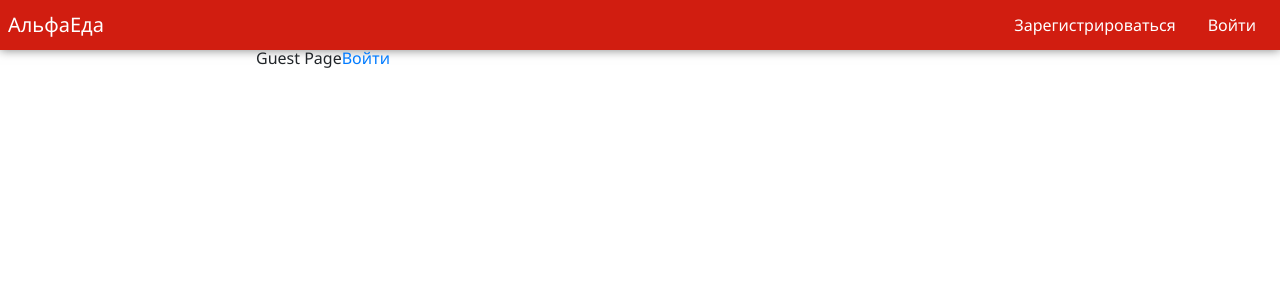
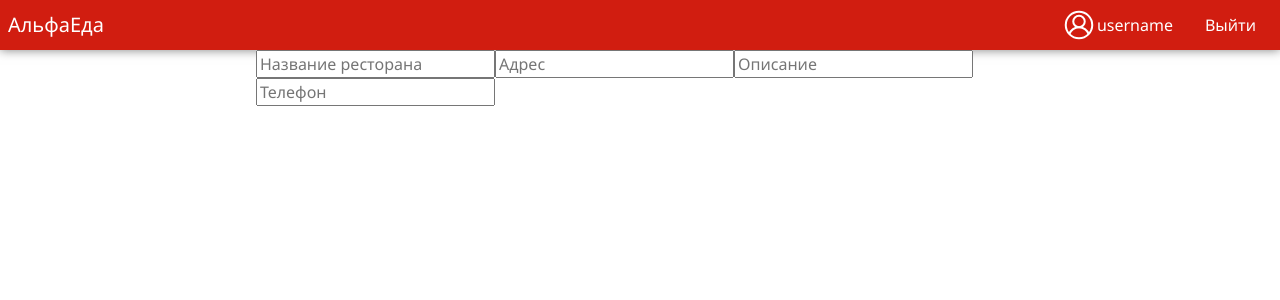
Before and after one commit to andrysazonov/alfa_food, a React (Create React App) app in the folder AlfaFoodBack/ClientApp/: page /addRestaurants in a window 1280 px wide. Before the commit this address led to /guest. Shown: the top 300 px of the page. Built offline with nearby package versions, Linux system fonts and the light colour scheme.

Commit message:
немного redux для ресторанного апи

```diff
--- a/AlfaFoodBack/ClientApp/src/components/PrivateRoute/index.tsx
+++ b/AlfaFoodBack/ClientApp/src/components/PrivateRoute/index.tsx
@@ -1,6 +1,6 @@
 import React from 'react';
 import { Route, Redirect } from 'react-router-dom';
-import {  CafeAdminLayout, AdminLayout } from "../../router/layouts";
+import {  CafeAdminLayout, AdminLayout,CafeOwnerLayout } from "../../router/layouts";
 
 type PrivateRouteType = {
     loggedInUser: any,
@@ -20,6 +20,11 @@ const PrivateRoute: React.FC<PrivateRouteType> = ({loggedInUser, ...rest}) => (
                     <CafeAdminLayout />
                 );
             }
+            if (loggedInUser.role === 'cafeowner' ) {
+                return (
+                    <CafeOwnerLayout />
+                );
+            }
 
             return (
                 <Redirect
--- /dev/null
+++ b/AlfaFoodBack/ClientApp/src/page/RestaurantRegistration/index.tsx
@@ -0,0 +1,44 @@
+import React, { useState } from "react";
+import useDocumentTitle from "../../hooks/useDocumentTitle";
+import { useDispatch } from "react-redux";
+import { Link } from "react-router-dom";
+
+import {
+  InjectedFormProps,
+  reduxForm,
+  Field,
+  change,
+  setSubmitFailed,
+} from "redux-form";
+import { register } from "../../redux/reducers/authReducer";
+import { setFlagsFromString } from "v8";
+
+interface Props {}
+
+const RestaurantRegistrationPage = (props: Props) => {
+  const [inputValues, setInputValues] = useState({
+    name: "",
+    address: "",
+    desc: "",
+    phone: "",
+  });
+
+  const changeValue = (e:any) => {
+      console.log(inputValues)
+    setInputValues({
+      ...inputValues,
+      [e.target.name]: e.target.value,
+    });
+  };
+  return (
+    <div>
+      <input name="name" value={inputValues.name} placeholder="Название ресторана" onChange={(e)=>changeValue(e)} />
+      <input name="address" value={inputValues.address} placeholder="Адрес" onChange={(e)=>changeValue(e)} />
+      <input name="desc" value={inputValues.desc} placeholder="Описание" onChange={(e)=>changeValue(e)} />
+      <input name="phone" value={inputValues.phone} placeholder="Телефон" onChange={(e)=>changeValue(e)} />
+
+    </div>
+  );
+};
+
+export default RestaurantRegistrationPage;
--- a/AlfaFoodBack/ClientApp/src/redux/reducers/authReducer.ts
+++ b/AlfaFoodBack/ClientApp/src/redux/reducers/authReducer.ts
@@ -10,7 +10,7 @@ type LoggedInUserType = {
 let initialState = {
     login: null as (string | null),
     email: null as (string | null),
-    loggedInUser: { role: "none"}
+    loggedInUser: { role: "cafeowner"}
     // as LoggedInUserType
 }
 
@@ -46,7 +46,6 @@ export const login = (email: string, password: string): ThunkType => async (disp
 export const register = (email: string, password: string, phone: string, username: string): ThunkType => async (dispatch) => {
     try {
         let loggedInUser = await authAPI.register(email,password,phone,username)
-        console.log("loggedInUSER",loggedInUser)
         if (loggedInUser) {
             dispatch(actions.setAuthUserData(loggedInUser))
         }
--- a/AlfaFoodBack/ClientApp/src/router/layouts.tsx
+++ b/AlfaFoodBack/ClientApp/src/router/layouts.tsx
@@ -1,7 +1,7 @@
 import React from "react"
 import { Route, Switch, Redirect } from "react-router-dom";
 
-import { authRoutes, adminRoutes, cafeAdminRoutes } from "./routes"
+import { authRoutes, adminRoutes, cafeAdminRoutes, cafeOwnerRoutes } from "./routes"
 
 export const AuthLayout = () => {
     // console.log("PubRout")
@@ -42,3 +42,14 @@ export const CafeAdminLayout = () => (
         </Switch>
     </>
 )
+
+export const CafeOwnerLayout = () => (
+    <>
+        <Switch>
+            {cafeOwnerRoutes.map((route, index) => (
+                <Route {...route}/>
+            ))}
+            <Redirect to="/404" />
+        </Switch>
+    </>
+)
--- a/AlfaFoodBack/ClientApp/src/router/routes.ts
+++ b/AlfaFoodBack/ClientApp/src/router/routes.ts
@@ -12,6 +12,8 @@ import {HomePage} from "../components/HomePage"
 //Cafe Admin
 import CafeAdminStatistics from "../components/CafeAdminStatistics"
 import AccountSettingsPage from "../page/AccountSettings";
+// Cafe Owner
+import RestaurantRegistrationPage from "../page/RestaurantRegistration";
 
 
 export const authRoutes = [
@@ -59,6 +61,18 @@ export const adminRoutes = [
         component: NotFound
     }
 ]
+export const cafeOwnerRoutes=[
+    {
+        path: "/",
+        exact: true,
+        component: GuestPage
+    },
+    {
+        path: "/addRestaurants",
+        exact: false,
+        component: RestaurantRegistrationPage
+    },
+]
 
 
 export const cafeAdminRoutes = [
```
Also changed, not shown: AlfaFoodBack/ClientApp/src/api/restaurant-api.ts (added, +18 -0 lines), AlfaFoodBack/ClientApp/src/redux/reducers/restaurantReducer.ts (added, +48 -0 lines), AlfaFoodBack/ClientApp/src/page/AccountSettings/index.tsx (line endings or trailing spaces).
